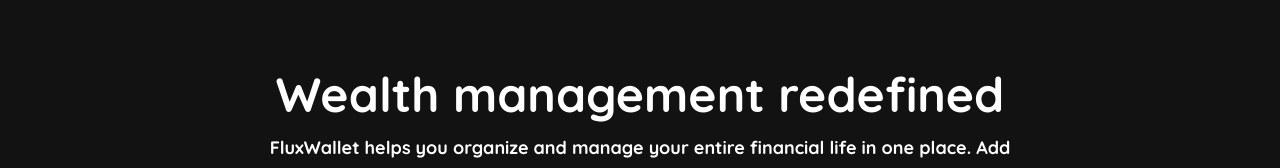
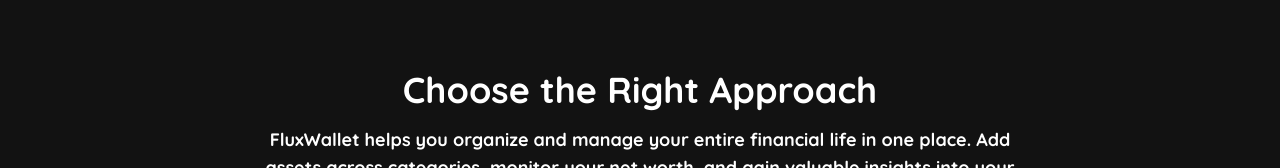
Before and after one commit to arnhazra/fluxwallet, a Next.js app in the folder apps/ui-service/: page / in a window 1280 px wide. Shown: the part 582-750 px from the top of the page. Built offline with nearby package versions, Linux system fonts and the light colour scheme; no server answers.

Commit message:
Publish App

```diff
--- a/apps/ui-service/src/app/(marketing)/page.tsx
+++ b/apps/ui-service/src/app/(marketing)/page.tsx
@@ -123,8 +123,8 @@
           className="mt-8 container space-y-6 py-8 md:py-12 lg:py-24 lg:rounded-lg"
         >
           <div className="mx-auto flex max-w-[58rem] flex-col items-center space-y-4 text-center">
-            <h2 className="font-heading text-3xl leading-[1.1] sm:text-3xl md:text-5xl">
-              Wealth management redefined
+            <h2 className="font-heading text-xl leading-[1.1] sm:text-2xl md:text-4xl">
+              Choose the Right Approach
             </h2>
             <p className="max-w-[85%] leading-normal sm:text-lg sm:leading-7">
               {uiConstants.productHeader}
--- a/apps/ui-service/src/shared/components/assetcard/index.tsx
+++ b/apps/ui-service/src/shared/components/assetcard/index.tsx
@@ -32,7 +32,7 @@
           </CardTitle>
           <Coins className="text-primary w-6 h-6" />
         </div>
-        <Badge variant="secondary" className="w-fit">
+        <Badge variant="default" className="w-fit bg-border text-primary">
           {asset.assetType}
         </Badge>
       </CardHeader>
--- a/apps/ui-service/src/shared/components/portfoliocard/index.tsx
+++ b/apps/ui-service/src/shared/components/portfoliocard/index.tsx
@@ -32,7 +32,7 @@
             </CardTitle>
             <Landmark className="text-primary w-6 h-6" />
           </div>
-          <Badge variant="secondary" className="w-fit">
+          <Badge variant="default" className="w-fit bg-border text-primary">
             {portfolio.institutionType}
           </Badge>
         </CardHeader>
```
